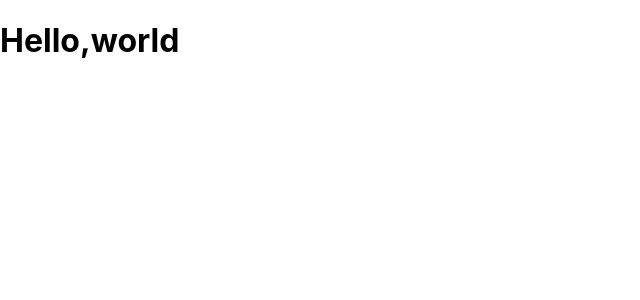
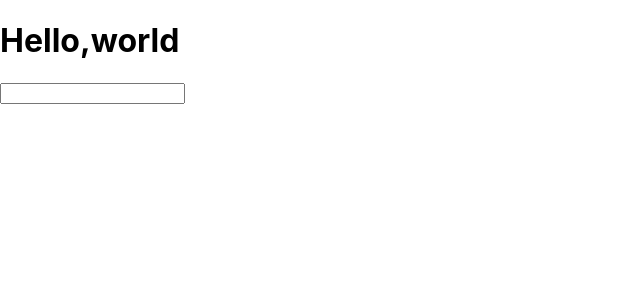
Before and after one commit to se-n-pu-u-ki/react-redux-practice, a React (Create React App) app: page / in a window 1280 px wide. Shown: the top 300 px of the page, without its empty margins (0-640 px from the left). Built offline with nearby package versions, Linux system fonts and the light colour scheme.

Commit message:
learn jsx syntax

```diff
--- a/src/App.js
+++ b/src/App.js
@@ -1,9 +1,11 @@
 import React from 'react';
 
 function App() {
+  const dom = <h1>Hello,world</h1>;
   return (
     <div className="App">
-      <h1>Hello,world</h1>
+      {dom}
+      <input type="text" onClick={() => {console.log("I am a Hero!")}} />
     </div>
   );
 }
```
